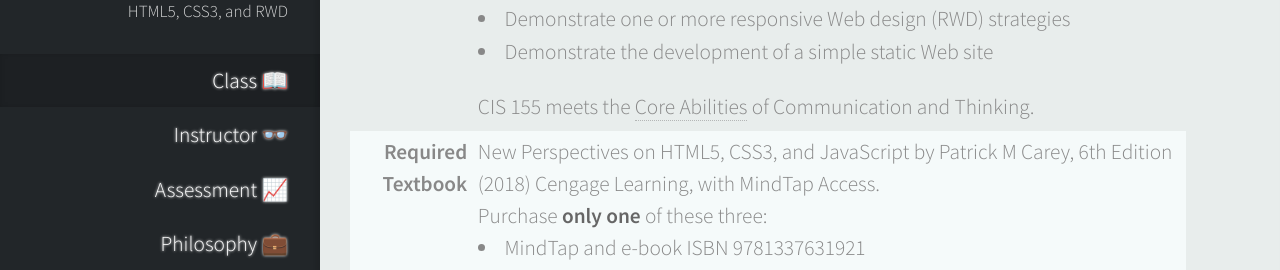
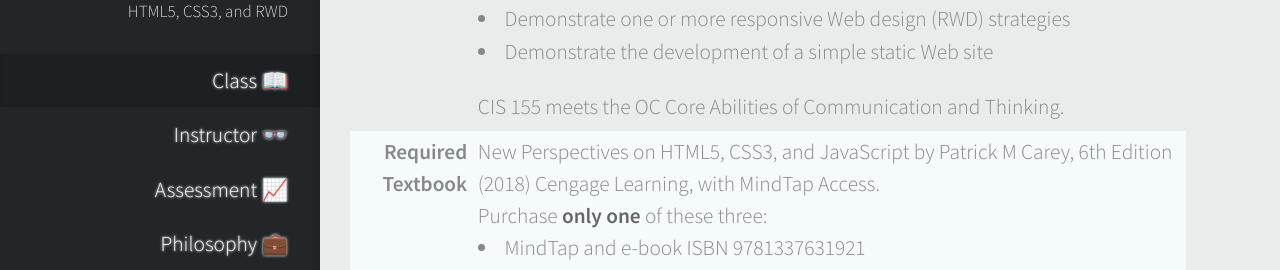
Before and after one commit to argoc/syllabub, a Jekyll site: the page CIS155.html, which Jekyll copies as it is, in a window 1280 px wide and 900 px high, scrolled down 476 px. Shown: the part 167-437 px from the top of the window. Built offline with Jekyll 4.4.1, drawn with Linux system fonts in a browser that asks for light colours.

Commit message:
OC link fail fixed

```diff
--- a/CIS155.html
+++ b/CIS155.html
@@ -108,7 +108,7 @@
                                 <li>Demonstrate one or more responsive Web design (RWD) strategies</li>
                                 <li>Demonstrate the development of a simple static Web site</li>
                             </ul>
-                            <p>CIS 155 meets the <a href="https://www.olympic.edu/Students/DegreesCertificates/coreAbilities.htm">Core Abilities</a> of Communication and Thinking.</p>
+                            <p>CIS 155 meets the OC Core Abilities of Communication and Thinking.</p>
                         </dd>
                         <dt>Required Textbook</dt>
                         <dd dt="Required Textbook">
--- a/CIS243.html
+++ b/CIS243.html
@@ -105,7 +105,6 @@
                                 <li>Discuss and demonstrate the use of threading</li>
                                 <li>Locate reference information about the programming language.</li>
                             </ul>
-                            <p>CIS 243 meets the <a href="https://www.olympic.edu/Students/DegreesCertificates/coreAbilities.htm">Core Abilities</a> of Thinking.</p>
                         </dd>
                         <dt>Required Material</dt>
                         <dd dt="Required Material">
--- a/CS143.html
+++ b/CS143.html
@@ -104,7 +104,7 @@
                                 <li>Describe and implement different data structures and analyze the costs and advantages of each</li>
                                 <li>Describe and implement basic searching and sorting algorithms and analyze the costs and advantages of each</li>
                             </ul>
-                            <p>CS 143 meets the <a href="https://www.olympic.edu/Students/DegreesCertificates/coreAbilities.htm">Core Ability</a> of Thinking.</p>
+                            <p>CS 143 meets the OC Core Ability of Thinking.</p>
                         </dd>
                         <dt>Textbook</dt>
                         <dd dt="Textbook">
```
